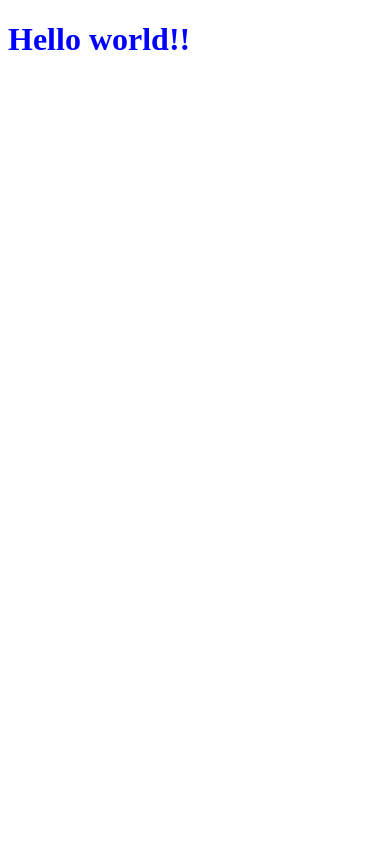
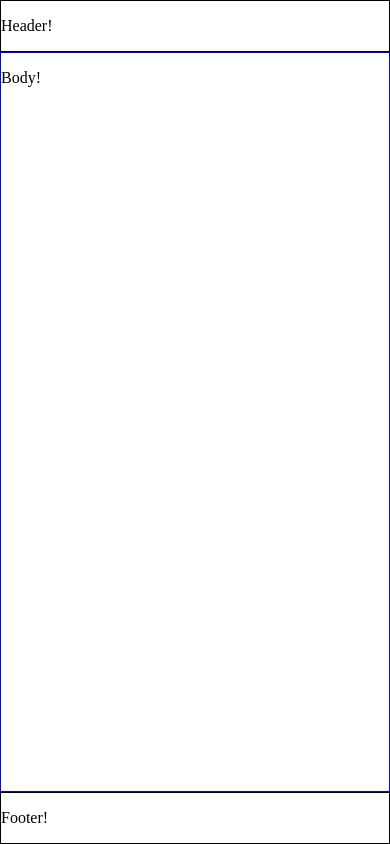
Before and after one commit to webmadeira/webmadeira.github.io, a React app: page / in a window 390 px wide. Built offline with nearby package versions, Linux system fonts and the light colour scheme; some packages are replaced by stand-ins of ours.

Commit message:
feat(page-structure): Add header, body and footer containers
- Add meta tag for mobile screen sizes
- Add styling for a full width and full height app
- Add `.coverage` folder to `.gitignore`

Closes #4

```diff
--- a/src/components/App/App.js
+++ b/src/App/App.js
@@ -1,16 +1,16 @@
 import React from 'react'
 import { Provider } from 'react-redux'
 import PropTypes from 'prop-types'
-import HelloWorld from '../HelloWorld/HelloWorld'
+import Home from '../scenes/Home'
 
 const App = props => (
   <Provider store={props.store}>
-    <HelloWorld />
+    <Home />
   </Provider>
 )
 
 App.propTypes = {
-  store: PropTypes.shape().isRequired,
+  store: PropTypes.shape({}).isRequired,
 }
 
 export default App
--- a/src/components/HelloWorld/HelloWorld.js
+++ /dev/null
@@ -1,16 +0,0 @@
-import React, { Component } from 'react'
-import styled from 'styled-components'
-
-const H1 = styled.h1`
-  color: blue;
-`
-
-export default class HelloWorld extends Component {
-  greeting = 'world';
-
-  render() {
-    return (
-      <H1>Hello {this.greeting}!!</H1>
-    )
-  }
-}
--- a/src/index.html
+++ b/src/index.html
@@ -2,10 +2,22 @@
 <html>
   <head>
     <meta charset="UTF-8">
-    <title>Webpack App</title>
+    <title>WebMadeira</title>
+    <meta name="viewport" content="width=device-width, initial-scale=1.0">
+    <style>
+      html,
+      body {
+        margin: 0;
+      }
+      html,
+      body,
+      #root {
+        height: 100%;
+      }
+    </style>
   </head>
-  <body>
-    <div id="root"></div>
+  <body style="height: 100%;">
+    <div id="root" style="height: 100%;"></div>
     <script src="bundle.js"></script>
   </body>
 </html>
--- a/src/index.js
+++ b/src/index.js
@@ -2,7 +2,7 @@ import React from 'react'
 import ReactDOM from 'react-dom'
 import { AppContainer } from 'react-hot-loader'
 import { createStore } from 'redux'
-import App from './components/App/App'
+import App from './App/App'
 import reducers from './reducers'
 
 const store = createStore(reducers)
@@ -19,8 +19,8 @@ const render = (Component) => {
 render(App)
 
 if (module.hot) {
-  module.hot.accept('./components/App/App.js', () => {
-    const NextApp = require('./components/App/App.js').default // eslint-disable-line
+  module.hot.accept('./App/App.js', () => {
+    const NextApp = require('./App/App.js').default // eslint-disable-line
     render(NextApp)
   })
 }
--- /dev/null
+++ b/src/scenes/Home.js
@@ -0,0 +1,21 @@
+import React from 'react'
+import styled from 'styled-components'
+import Header from './components/Header/Header'
+import Body from './components/Body/Body'
+import Footer from './components/Footer/Footer'
+
+const HomeContainer = styled.div`
+  display: flex;
+  flex-direction: column;
+  height: 100%;
+`
+
+const Home = () => (
+  <HomeContainer>
+    <Header />
+    <Body />
+    <Footer />
+  </HomeContainer>
+)
+
+export default Home
--- /dev/null
+++ b/src/scenes/components/Body/Body.js
@@ -0,0 +1,15 @@
+import React from 'react'
+import styled from 'styled-components'
+
+const Container = styled.section`
+  border: 1px solid blue;
+  flex-grow: 1;
+`
+
+const Body = () => (
+  <Container>
+    <p>Body!</p>
+  </Container>
+)
+
+export default Body
--- /dev/null
+++ b/src/scenes/components/Footer/Footer.js
@@ -0,0 +1,14 @@
+import React from 'react'
+import styled from 'styled-components'
+
+const Container = styled.section`
+  border: 1px solid;
+`
+
+const Footer = () => (
+  <Container>
+    <p>Footer!</p>
+  </Container>
+)
+
+export default Footer
--- /dev/null
+++ b/src/scenes/components/Header/Header.js
@@ -0,0 +1,14 @@
+import React from 'react'
+import styled from 'styled-components'
+
+const Container = styled.section`
+  border: 1px solid;
+`
+
+const Header = () => (
+  <Container>
+    <p>Header!</p>
+  </Container>
+)
+
+export default Header
```
Also changed, not shown: src/scenes/Home.spec.js (added, +16 -0 lines), src/scenes/components/Body/Body.spec.js (added, +11 -0 lines), src/scenes/components/Footer/Footer.spec.js (added, +11 -0 lines), src/scenes/components/Header/Header.spec.js (added, +11 -0 lines), src/App/App.spec.js (renamed from src/components/App/App.spec.js), 8 other files.
